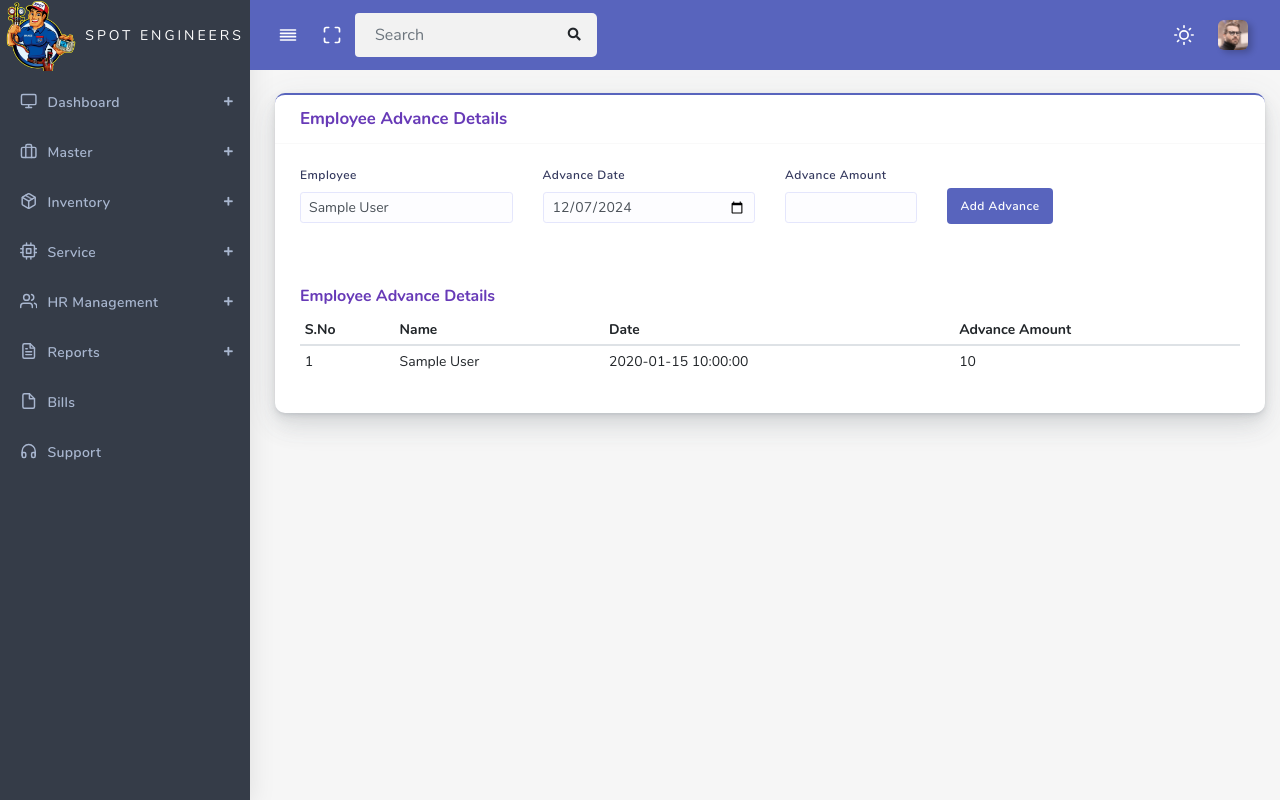
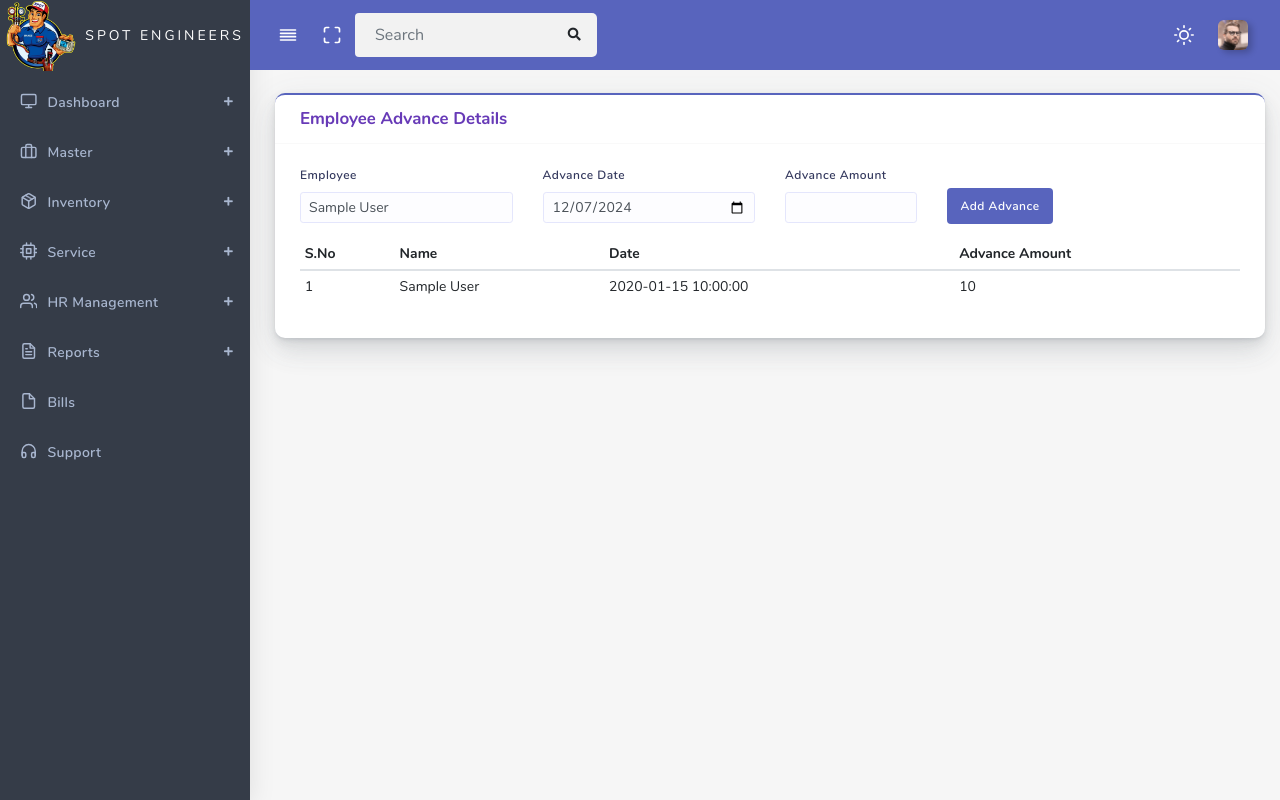
Before and after one commit to infotracktechnology/spotengineers, a PHP site: page /employee-advance.php?emp_id=1 in a window 1280 px wide. Run offline with PHP 8.4, Linux system fonts and the light colour scheme; the visitor is signed in with stand-in values (Sample User, id 1); tables that the repository leaves empty or names only in its code hold one stand-in row (values such as "Sample post"); a stand-in replaces the project's code that opens the database connection; some libraries are stand-ins or nearby versions.

Commit message:
headline correction

```diff
--- a/employee-advance.php
+++ b/employee-advance.php
@@ -108,7 +108,6 @@ if ($_SERVER["REQUEST_METHOD"] == "POST" && isset($_POST['advance_amount'])) {
 
                                         <!-- Section for displaying employee advance data -->
                                         <?php if ($emp_id) { ?>
-                                            <h6 class="col-deep-purple mt-5">Employee Advance Details</h6>
                                             <div class="table-responsive">
                                                 <table class="table table-sm" id="myTable">
                                                     <thead>
```
